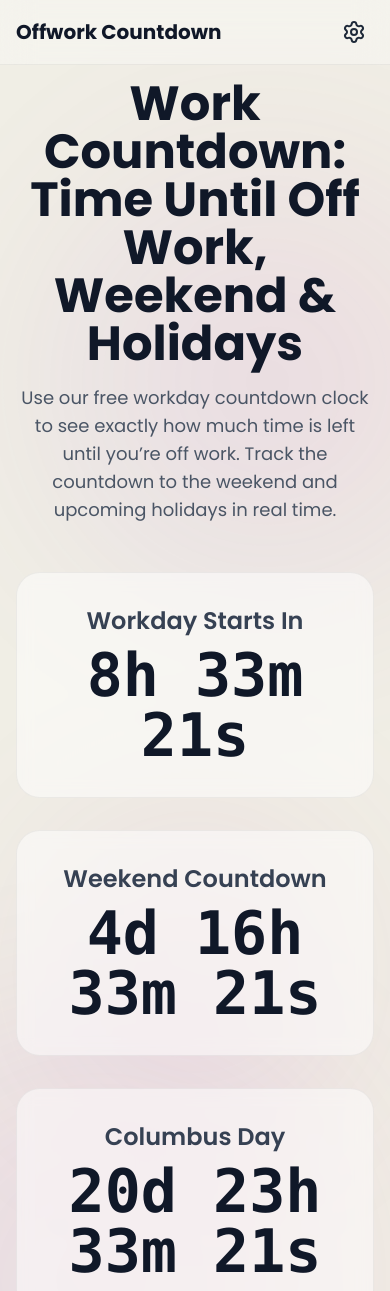
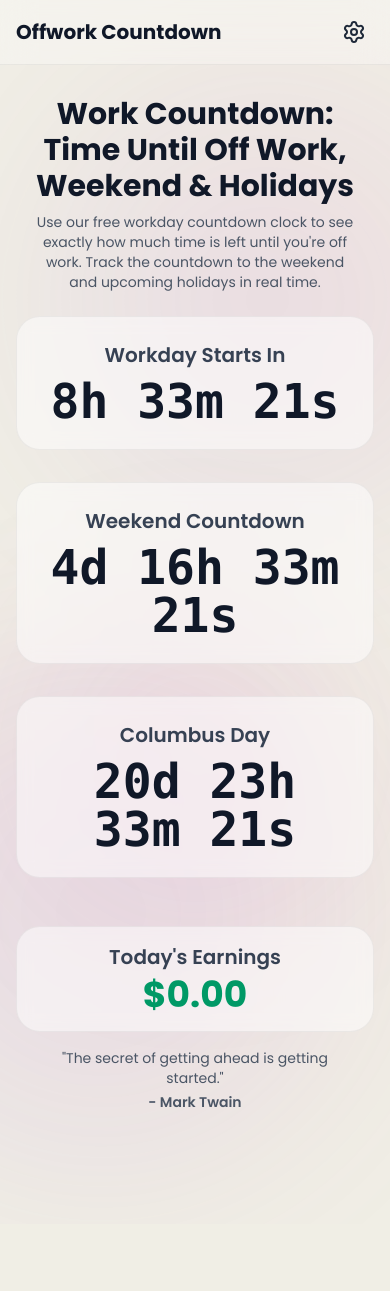
Before and after one commit to jqueryscript/offworkcountdown, a plain HTML site: page index.html in a window 390 px wide. Shown: the top 1291 px of the page. Drawn offline with nearby package versions, Linux system fonts and the light colour scheme.

Commit message:
'bugfixed'

```diff
--- a/index.html
+++ b/index.html
@@ -155,39 +155,39 @@
         </div>
     </header>
     <!-- Hero Section -->
-    <div class="relative min-h-screen flex flex-col justify-center items-center p-4 sm:p-8 pt-20">
+    <div class="relative min-h-screen flex flex-col justify-center items-center p-4 sm:p-8 pt-24 md:pt-28 pb-32 md:pb-20">
         <div class="blob-container">
             <div class="blob"></div>
             <div class="blob"></div>
             <div class="blob"></div>
         </div>
         <main class="w-full max-w-6xl mx-auto text-center">
-            <div class="mb-12">
-                <h1 class="text-5xl font-bold text-gray-900">Work Countdown: Time Until Off Work, Weekend & Holidays</h1>
-                <p class="mt-4 text-lg text-gray-600 max-w-3xl mx-auto">Use our free workday countdown clock to see exactly how much time is left until you’re off work. Track the countdown to the weekend and upcoming holidays in real time.</p>
+            <div class="mb-6 md:mb-8 lg:mb-12">
+                <h1 class="text-3xl md:text-4xl lg:text-5xl font-bold text-gray-900 px-4">Work Countdown: Time Until Off Work, Weekend & Holidays</h1>
+                <p class="mt-2 md:mt-3 lg:mt-4 text-sm md:text-base lg:text-lg text-gray-600 max-w-3xl mx-auto px-4">Use our free workday countdown clock to see exactly how much time is left until you're off work. Track the countdown to the weekend and upcoming holidays in real time.</p>
             </div>
-            <div class="grid grid-cols-1 md:grid-cols-3 gap-8">
-                <div class="bg-white/50 backdrop-blur-sm border border-black/5 p-8 rounded-3xl min-w-[300px]">
-                    <h2 class="text-2xl font-semibold text-gray-700">End of Work Timer</h2>
-                    <p id="workday-timer" class="text-6xl font-mono font-bold text-gray-900 mt-2"></p>
+            <div class="grid grid-cols-1 lg:grid-cols-3 md:grid-cols-2 gap-8">
+                <div class="bg-white/50 backdrop-blur-sm border border-black/5 p-6 md:p-8 rounded-3xl min-w-[280px] md:min-w-[250px] lg:min-w-[300px]">
+                    <h2 class="text-xl md:text-2xl font-semibold text-gray-700">End of Work Timer</h2>
+                    <p id="workday-timer" class="text-5xl md:text-6xl font-mono font-bold text-gray-900 mt-2"></p>
                 </div>
-                <div class="bg-white/50 backdrop-blur-sm border border-black/5 p-8 rounded-3xl min-w-[300px]">
-                    <h2 class="text-2xl font-semibold text-gray-700">Weekend Countdown</h2>
-                    <p id="weekend-timer" class="text-6xl font-mono font-bold text-gray-900 mt-2"></p>
+                <div class="bg-white/50 backdrop-blur-sm border border-black/5 p-6 md:p-8 rounded-3xl min-w-[280px] md:min-w-[250px] lg:min-w-[300px]">
+                    <h2 class="text-xl md:text-2xl font-semibold text-gray-700">Weekend Countdown</h2>
+                    <p id="weekend-timer" class="text-5xl md:text-6xl font-mono font-bold text-gray-900 mt-2"></p>
                 </div>
-                <div class="bg-white/50 backdrop-blur-sm border border-black/5 p-8 rounded-3xl min-w-[300px]">
-                    <h2 id="holiday-name" class="text-2xl font-semibold text-gray-700">Holiday Countdown</h2>
-                    <p id="holiday-timer" class="text-6xl font-mono font-bold text-gray-900 mt-2"></p>
+                <div class="bg-white/50 backdrop-blur-sm border border-black/5 p-6 md:p-8 rounded-3xl min-w-[280px] md:min-w-[250px] lg:min-w-[300px]">
+                    <h2 id="holiday-name" class="text-xl md:text-2xl font-semibold text-gray-700">Holiday Countdown</h2>
+                    <p id="holiday-timer" class="text-5xl md:text-6xl font-mono font-bold text-gray-900 mt-2"></p>
                 </div>
-                <div class="md:col-span-3 bg-white/50 backdrop-blur-sm border border-black/5 p-8 rounded-3xl mt-8">
-                    <h2 class="text-3xl font-semibold text-gray-700">Today's Earnings</h2>
-                    <p id="earnings" class="text-7xl font-bold text-emerald-600 mt-2"></p>
+                <div class="md:col-span-2 lg:col-span-3 bg-white/50 backdrop-blur-sm border border-black/5 p-4 md:p-6 lg:p-8 rounded-3xl mt-4 md:mt-6 lg:mt-8">
+                    <h2 class="text-xl md:text-2xl lg:text-3xl font-semibold text-gray-700">Today's Earnings</h2>
+                    <p id="earnings" class="text-4xl md:text-5xl lg:text-7xl font-bold text-emerald-600 mt-1 md:mt-2"></p>
                 </div>
             </div>
         </main>
-        <div class="absolute bottom-8 text-center text-gray-600 text-lg max-w-4xl">
+        <div class="mt-4 md:mt-6 lg:mt-8 md:absolute md:bottom-6 lg:bottom-8 text-center text-gray-600 text-sm md:text-base lg:text-lg max-w-4xl mx-auto px-4">
             <p id="quote-text"></p>
-            <p id="quote-author" class="font-semibold mt-2"></p>
+            <p id="quote-author" class="font-semibold mt-1 md:mt-2"></p>
         </div>
     </div>
 
```
